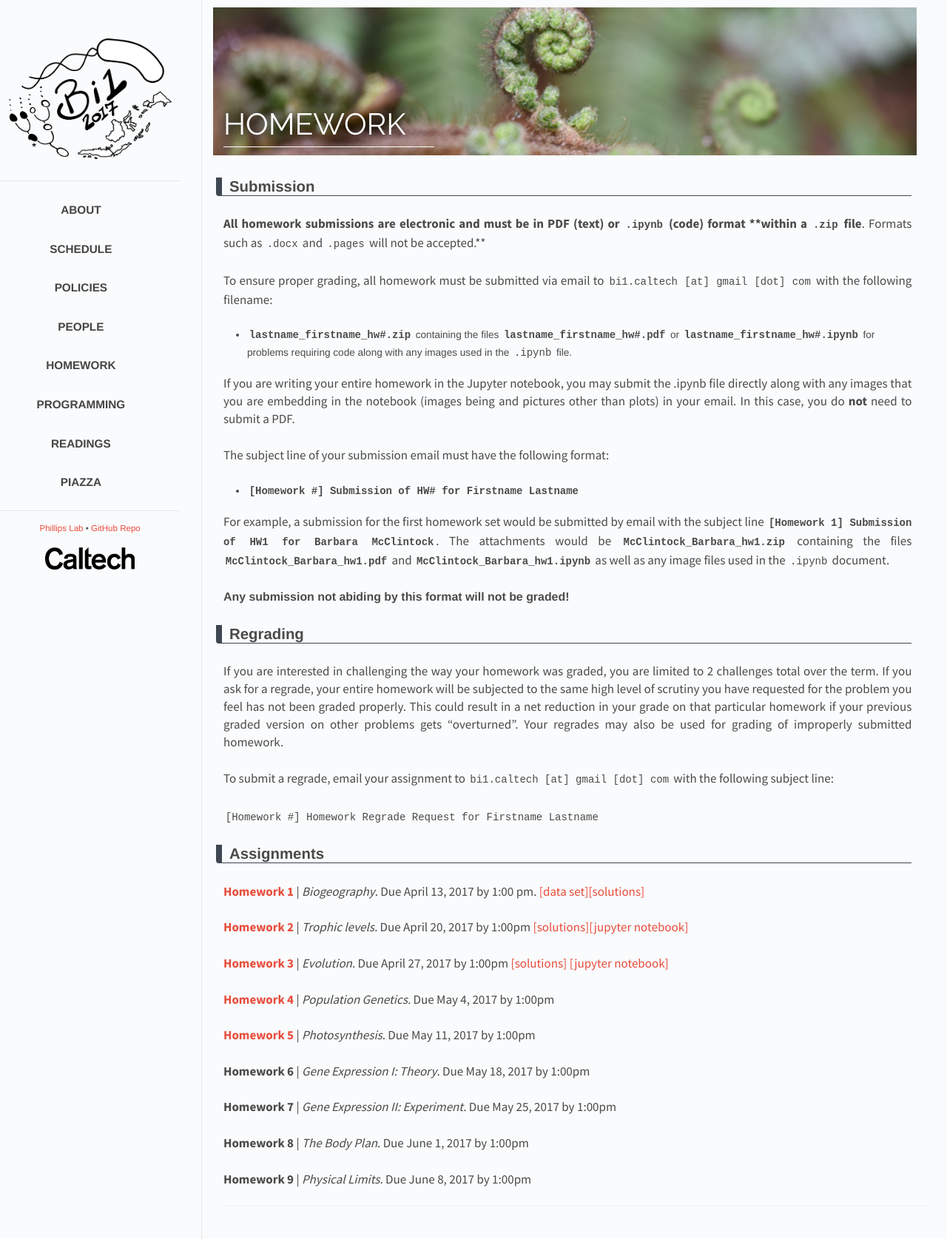
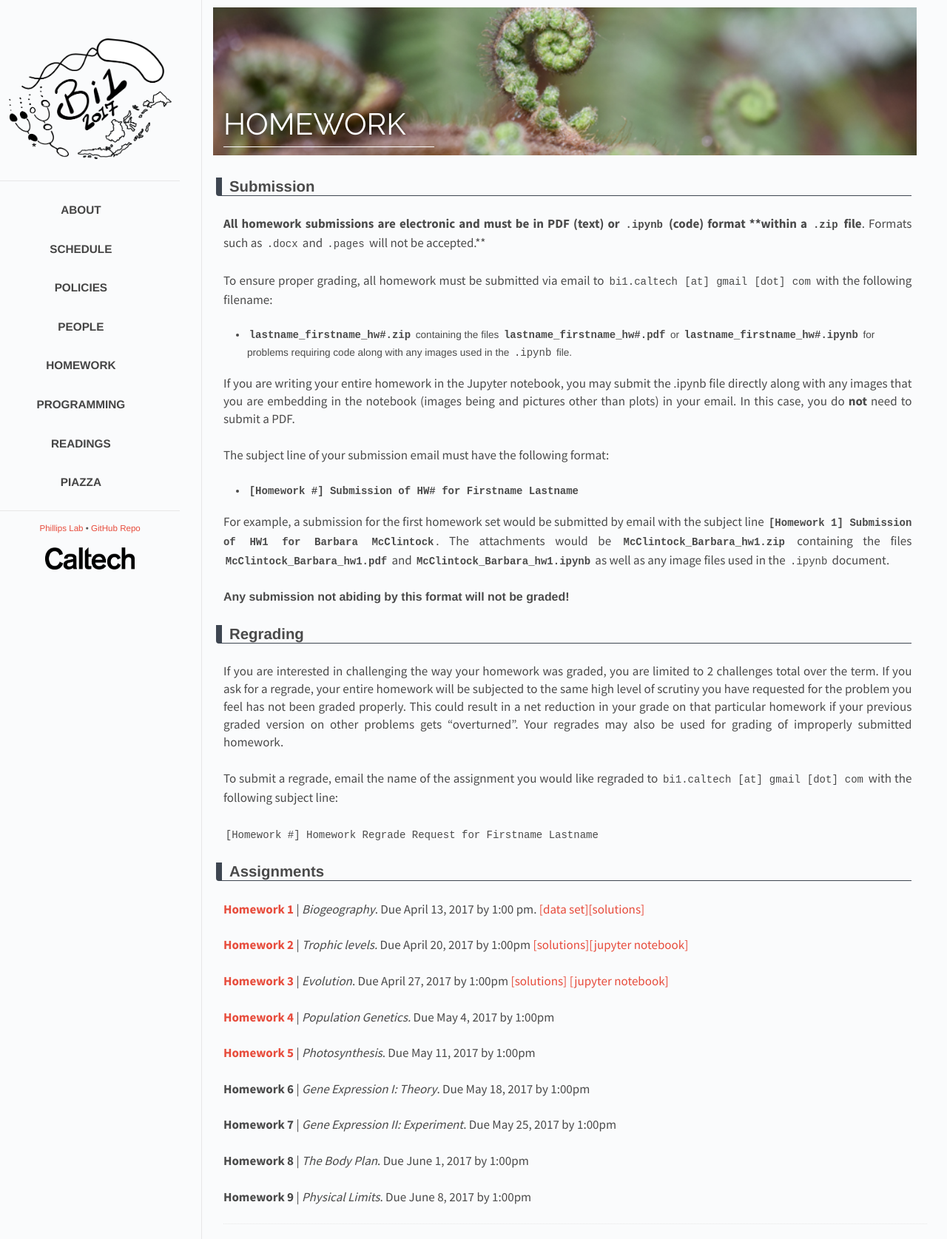
Before and after one commit to RPGroup-PBoC/bi1, a Jekyll site: the page built from _posts/2017-01-27-homework.md, in a window 1280 px wide. Shown: the whole page at 74% size. Built offline with Jekyll 4.4.1, drawn with Linux system fonts in a browser that asks for light colours.

Commit message:
Refined the regrade policies for clarity

```diff
--- a/_posts/2017-01-27-homework.md
+++ b/_posts/2017-01-27-homework.md
@@ -34,7 +34,7 @@ McClintock`**. The attachments would be **`McClintock_Barbara_hw1.zip`** contain
 
 If you are interested in challenging the way your homework was graded, you are limited to 2 challenges total over the term. If you ask for a regrade, your entire homework will be subjected to the same high level of scrutiny you have requested for the problem you feel has not been graded properly.  This could result in a net reduction in your grade on that particular homework if your previous graded version on other problems gets “overturned". Your regrades may also be used for grading of improperly submitted homework.
 
-To submit a regrade, email your assignment to `bi1.caltech [at] gmail [dot] com` with the following subject line:
+To submit a regrade, email the name of the assignment you would like regraded  to `bi1.caltech [at] gmail [dot] com` with the following subject line:
 
 `[Homework #] Homework Regrade Request for Firstname Lastname`
 
```
Also changed, not shown: _posts/2017-01-29-policies.md (+1 -1 lines).
